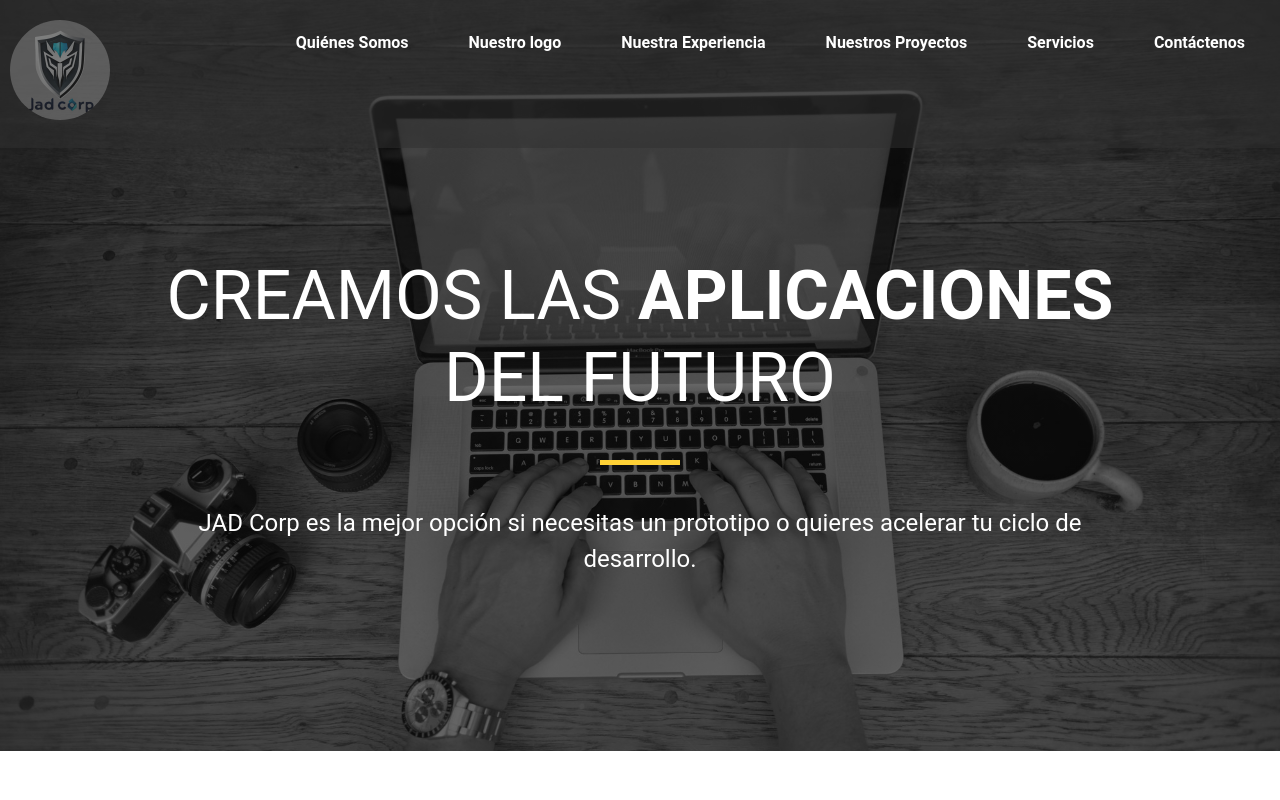
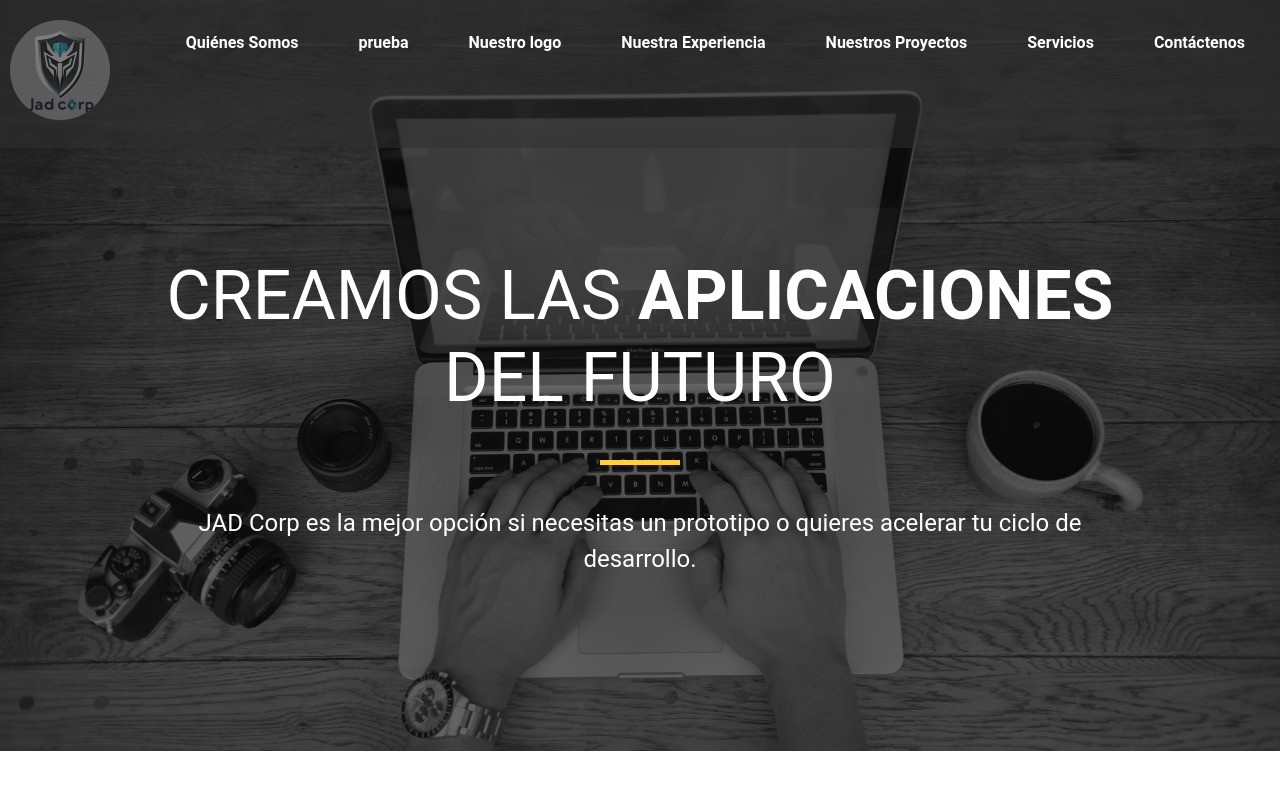
Before and after one commit to jfernand196/lab-corp, a React (Create React App) app: page / in a window 1280 px wide. Shown: the top 800 px of the page. Built offline with nearby package versions, Linux system fonts and the light colour scheme.

Commit message:
prueba juan commit

```diff
--- a/src/App.js
+++ b/src/App.js
@@ -21,6 +21,9 @@ const App = () => {
           <ul>
             <li>
               <a href="#quienes-somos">Quiénes Somos</a>
+            </li>
+            <li>
+              <a href="#quienes-somos">prueba</a>
             </li>
             <li>
               <a href="#nuestro-logo">Nuestro logo</a>
```
